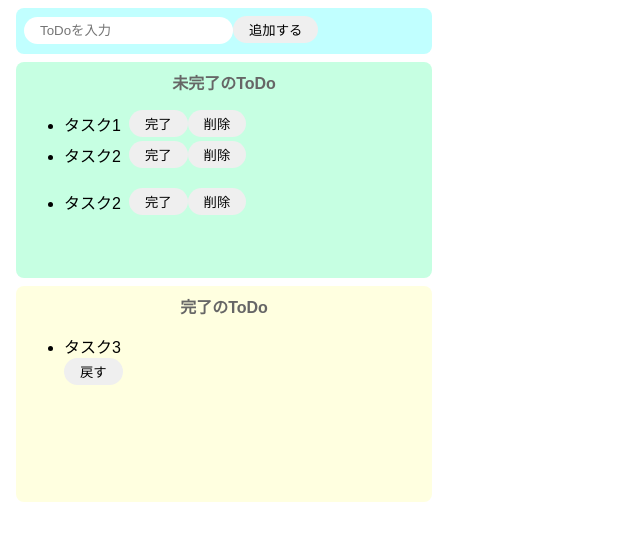
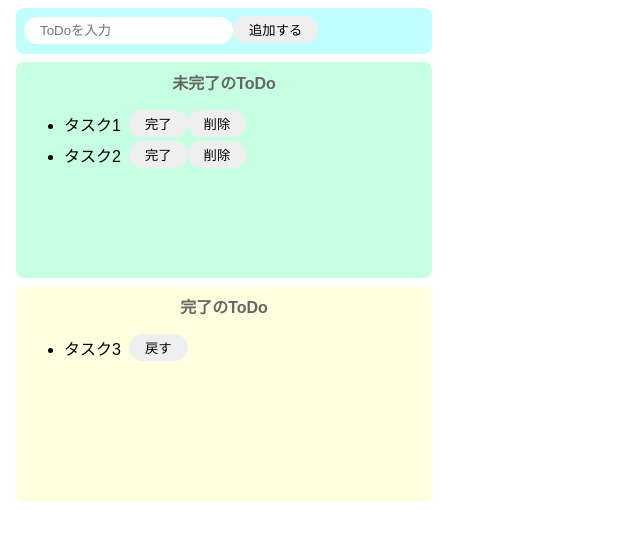
Before and after one commit to koyasunatsunori/TODO_APP_React, a React (Create React App) app: page / in a window 1280 px wide. Shown: the top 540 px of the page, without its empty margins (0-640 px from the left). Built offline with nearby package versions, Linux system fonts and the light colour scheme.

Commit message:
Additional task function

```diff
--- a/src/App.jsx
+++ b/src/App.jsx
@@ -2,12 +2,28 @@ import React, { useState } from "react";
 import "./styles.css";
 
 export const App = () => {
+  const [todoText, setTodoText] = useState("");
   const [incomplteTodos, setIncomplteTodos] = useState(["タスク1", "タスク2"]);
+
+  const [completeTodos, setCompleteTodos] = useState(["タスク3"]);
+  const onChangeTodoText = (event) => setTodoText(event.target.value);
+
+  const onClickAdd = () => {
+    if (todoText === "") return;
+    const newTodos = [...incomplteTodos, todoText];
+    setIncomplteTodos(newTodos);
+    setTodoText("");
+  };
+
   return (
     <>
       <div className="input-area">
-        <input placeholder="ToDoを入力" />
-        <button>追加する</button>
+        <input
+          placeholder="ToDoを入力"
+          value={todoText}
+          onChange={onChangeTodoText}
+        />
+        <button onClick={onClickAdd}>追加する</button>
       </div>
       <div className="incomplete-area">
         <p className="title">未完了のToDo</p>
@@ -22,19 +38,18 @@ export const App = () => {
             );
           })}
         </ul>
-        <ul>
-          <div className="list-row">
-            <li>タスク2</li>
-            <button>完了</button>
-            <button>削除</button>
-          </div>
-        </ul>
       </div>
       <div className="complete-area">
         <p className="title">完了のToDo</p>
         <ul>
-          <li>タスク3</li>
-          <button>戻す</button>
+          {completeTodos.map((todo) => {
+            return (
+              <div key={todo} className="list-row">
+                <li>{todo}</li>
+                <button>戻す</button>
+              </div>
+            );
+          })}
         </ul>
       </div>
     </>
```
